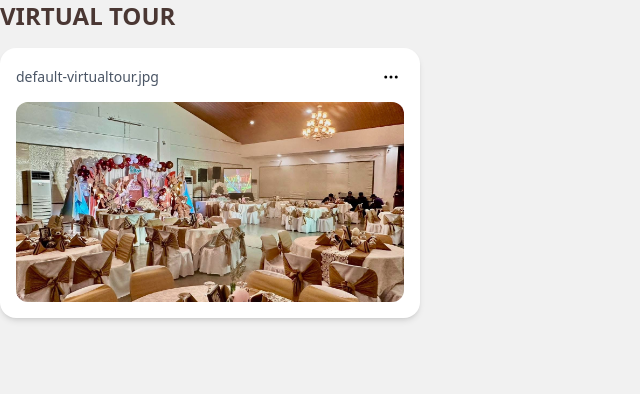
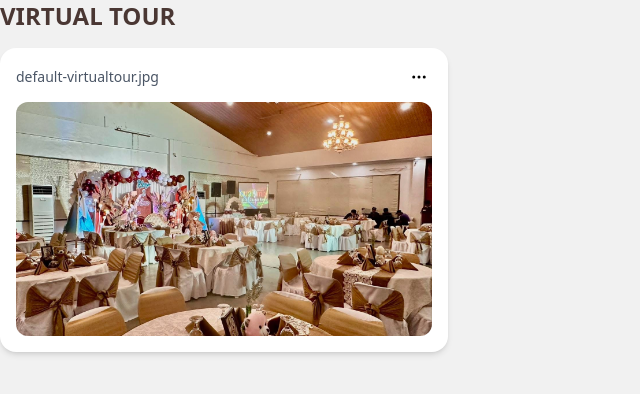
Before and after one commit to ram-004-0/Calidro, a React app in the folder frontend/: page /overview-virtualTour in a window 1280 px wide. Shown: the top 394 px of the page, without its empty margins (0-640 px from the left). Built offline with nearby package versions, Linux system fonts and the light colour scheme; no server answers; the HTML template or start-up script is replaced by a standard one.

Commit message:
hhhsfhsa

```diff
--- a/frontend/src/Admin Overview/OverviewVirtualTour.jsx
+++ b/frontend/src/Admin Overview/OverviewVirtualTour.jsx
@@ -78,8 +78,8 @@ const OverviewVirtualTour = () => {
         Virtual Tour
       </h1>
 
-      <div className="flex gap-6 items-start">
-        <div className="relative bg-white rounded-2xl shadow-md p-4 w-105">
+      <div className="flex flex-col lg:flex-row gap-6 items-start">
+        <div className="relative bg-white rounded-2xl shadow-md p-4 w-full lg:max-w-md">
           <div className="flex items-center justify-between mb-3">
             <span className="text-sm text-gray-600">
               {uploadedImage
@@ -88,7 +88,7 @@ const OverviewVirtualTour = () => {
             </span>
             <button
               type="button"
-              className="p-1 rounded-full hover:bg-gray-200 transition"
+              className="p-1 rounded-full hover:bg-gray-200 transition shrink-0"
               onClick={() => setShowMenu(!showMenu)}
             >
               <Ellipsis size={18} />
@@ -96,7 +96,7 @@ const OverviewVirtualTour = () => {
           </div>
 
           {showMenu && (
-            <div className="absolute right-4 top-10 bg-white border border-[#4a3733] rounded shadow-lg w-42">
+            <div className="absolute right-4 top-12 z-10 bg-white border border-[#4a3733] rounded shadow-lg w-40">
               <button
                 className="block w-full text-left px-4 py-2 hover:bg-gray-100 rounded"
                 onClick={() => {
@@ -112,13 +112,13 @@ const OverviewVirtualTour = () => {
           <img
             src={uploadedImage || preview || image1}
             alt="Virtual Tour"
-            className="rounded-xl w-full h-50 object-cover"
+            className="rounded-xl w-full h-auto aspect-video object-cover"
           />
         </div>
 
         {showModal && (
           <div
-            className="bg-white p-6 rounded-2xl shadow-md w-80 shrink-0 relative"
+            className="bg-white p-6 rounded-2xl shadow-md w-full lg:w-80 relative"
             onDragOver={(e) => e.preventDefault()}
             onDrop={handleDrop}
           >
@@ -132,17 +132,17 @@ const OverviewVirtualTour = () => {
             <h2 className="text-xl font-bold mb-4">Upload New Photo</h2>
 
             <div
-              className="border-2 border-dashed border-gray-400 p-6 text-center mb-4 cursor-pointer"
+              className="border-2 border-dashed border-gray-400 p-6 text-center mb-4 cursor-pointer hover:border-[#4a3733] transition"
               onClick={() => fileInputRef.current.click()}
             >
               {preview ? (
                 <img
                   src={preview}
                   alt="Preview"
-                  className="mx-auto rounded mb-2 max-h-48 object-cover"
+                  className="mx-auto rounded mb-2 max-h-40 object-cover"
                 />
               ) : (
-                <p className="text-gray-500">
+                <p className="text-gray-500 text-sm">
                   Drag & drop an image here, or click to select
                 </p>
               )}
@@ -158,7 +158,7 @@ const OverviewVirtualTour = () => {
             <button
               onClick={handleUpload}
               disabled={!selectedFile || uploading}
-              className={`mt-2 w-full px-4 py-2 rounded text-white ${
+              className={`w-full px-4 py-2 rounded text-white font-semibold transition ${
                 selectedFile
                   ? "bg-[#4a3733] hover:bg-[#3a2c28]"
                   : "bg-gray-400 cursor-not-allowed"
```
